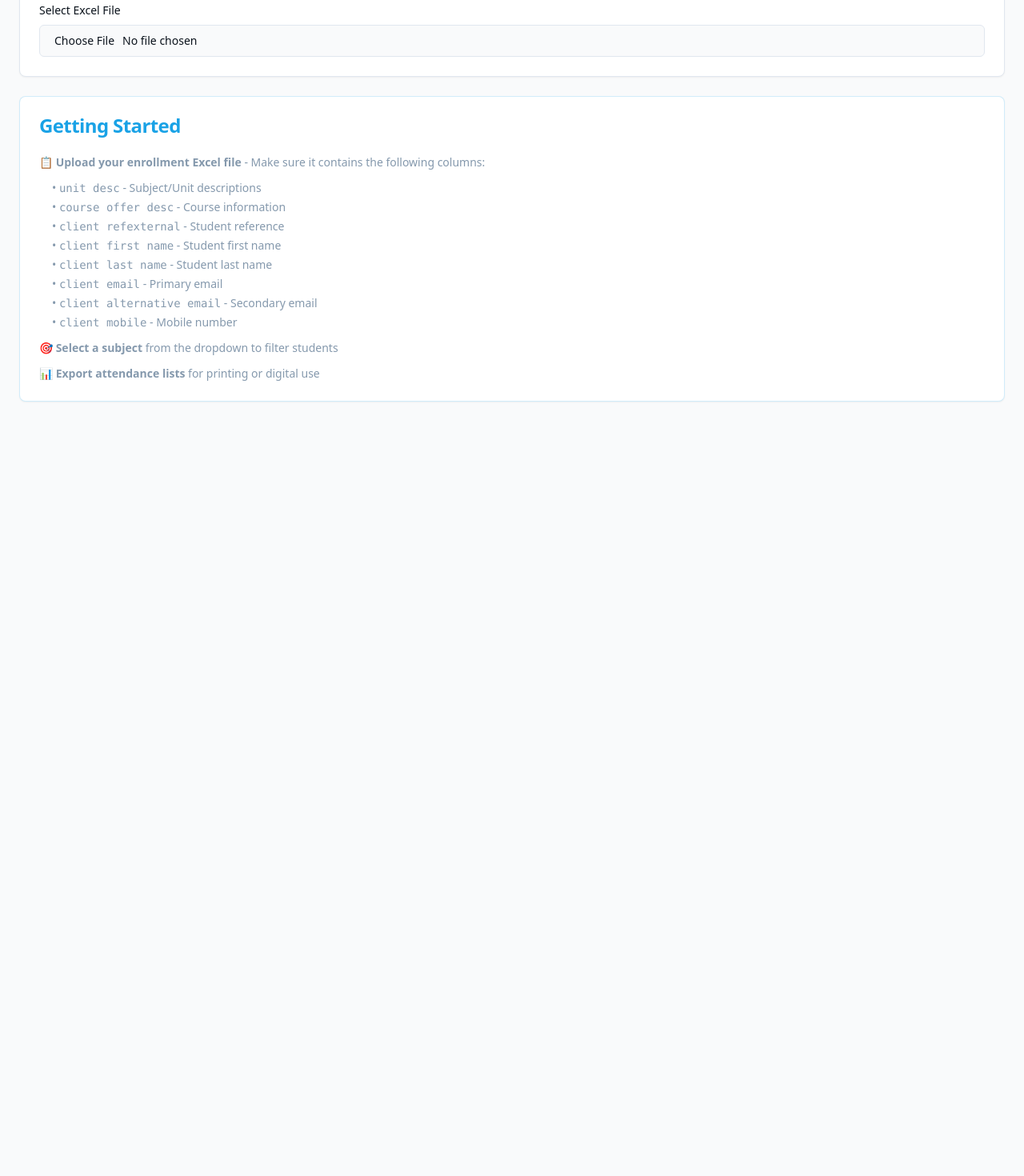
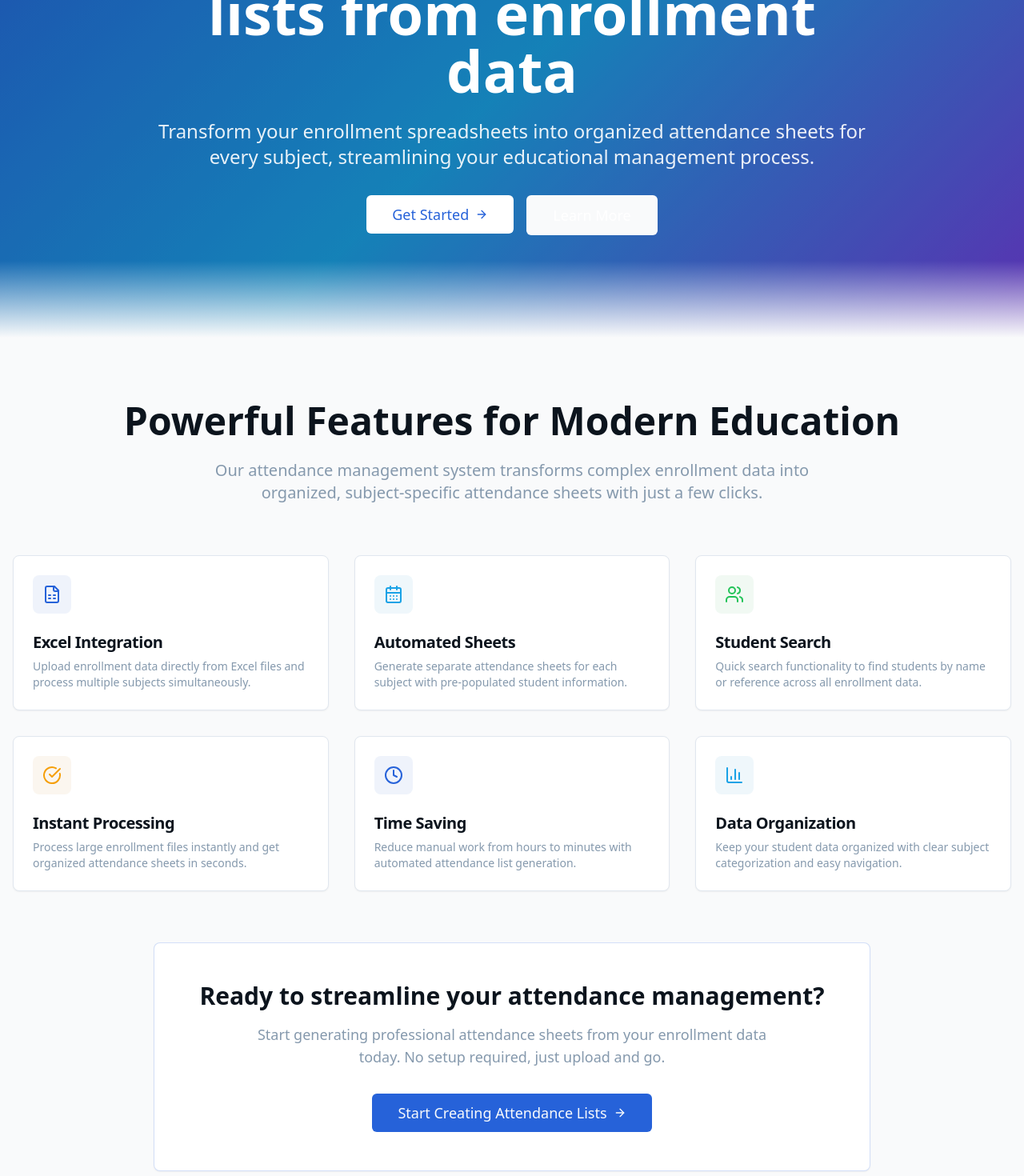
Before and after one commit to pinalcp604/attendance_list, a React (Vite) app: page / in a window 1280 px wide. Shown: the part 220-1690 px from the top of the page at 80% size. Before the commit the page ends 800 px from the top, so only its background shows below. Built offline with nearby package versions, Linux system fonts and the light colour scheme.

Commit message:
Add homepage
Create a professional-looking homepage with a catchy background and the title "Generate attendance lists from enrollment data".

```diff
--- a/src/App.tsx
+++ b/src/App.tsx
@@ -4,6 +4,7 @@ import { TooltipProvider } from "@/components/ui/tooltip";
 import { QueryClient, QueryClientProvider } from "@tanstack/react-query";
 import { BrowserRouter, Routes, Route } from "react-router-dom";
 import Index from "./pages/Index";
+import Attendance from "./pages/Attendance";
 import NotFound from "./pages/NotFound";
 
 const queryClient = new QueryClient();
@@ -16,6 +17,7 @@ const App = () => (
       <BrowserRouter>
         <Routes>
           <Route path="/" element={<Index />} />
+          <Route path="/attendance" element={<Attendance />} />
           {/* ADD ALL CUSTOM ROUTES ABOVE THE CATCH-ALL "*" ROUTE */}
           <Route path="*" element={<NotFound />} />
         </Routes>
--- a/src/index.css
+++ b/src/index.css
@@ -46,8 +46,11 @@
 
     --gradient-primary: linear-gradient(135deg, hsl(220 70% 50%), hsl(200 80% 50%));
     --gradient-soft: linear-gradient(135deg, hsl(220 60% 96%), hsl(200 60% 96%));
+    --gradient-hero: linear-gradient(135deg, hsl(220 70% 50%) 0%, hsl(200 80% 50%) 50%, hsl(260 70% 55%) 100%);
+    --gradient-overlay: linear-gradient(135deg, hsl(220 70% 50% / 0.9), hsl(200 80% 50% / 0.8));
     --shadow-soft: 0 2px 10px -2px hsl(220 70% 50% / 0.1);
     --shadow-medium: 0 8px 30px -4px hsl(220 70% 50% / 0.15);
+    --shadow-hero: 0 25px 50px -12px hsl(220 70% 50% / 0.25);
 
     --radius: 0.5rem;
 
--- /dev/null
+++ b/src/pages/Attendance.tsx
@@ -0,0 +1,7 @@
+import { AttendanceManager } from '@/components/AttendanceManager';
+
+const Attendance = () => {
+  return <AttendanceManager />;
+};
+
+export default Attendance;
--- a/src/pages/Index.tsx
+++ b/src/pages/Index.tsx
@@ -1,7 +1,159 @@
-import { AttendanceManager } from '@/components/AttendanceManager';
+import { Button } from "@/components/ui/button";
+import { Card, CardContent, CardDescription, CardHeader, CardTitle } from "@/components/ui/card";
+import { CalendarDays, FileSpreadsheet, Users, ArrowRight, CheckCircle, Clock, BarChart3 } from "lucide-react";
+import { Link } from "react-router-dom";
 
 const Index = () => {
-  return <AttendanceManager />;
+  return (
+    <div className="min-h-screen">
+      {/* Hero Section */}
+      <section className="relative overflow-hidden">
+        <div
+          className="absolute inset-0 bg-gradient-to-br from-primary via-accent to-purple-600"
+          style={{
+            background: 'var(--gradient-hero)'
+          }}
+        />
+        <div className="absolute inset-0 bg-black/20" />
+
+        <div className="relative container mx-auto px-4 py-20 lg:py-32">
+          <div className="max-w-4xl mx-auto text-center text-white">
+            <h1 className="text-4xl md:text-6xl lg:text-7xl font-bold mb-6 animate-fade-in">
+              Generate attendance lists from enrollment data
+            </h1>
+            <p className="text-xl md:text-2xl mb-8 text-white/90 animate-fade-in" style={{ animationDelay: '0.2s' }}>
+              Transform your enrollment spreadsheets into organized attendance sheets for every subject,
+              streamlining your educational management process.
+            </p>
+            <div className="flex flex-col sm:flex-row gap-4 justify-center animate-scale-in" style={{ animationDelay: '0.4s' }}>
+              <Button asChild size="lg" className="bg-white text-primary hover:bg-white/90 shadow-hero text-lg px-8 py-6">
+                <Link to="/attendance" className="flex items-center gap-2">
+                  Get Started <ArrowRight className="h-5 w-5" />
+                </Link>
+              </Button>
+              <Button asChild variant="outline" size="lg" className="border-white/30 text-white hover:bg-white/10 text-lg px-8 py-6">
+                <Link to="#features">
+                  Learn More
+                </Link>
+              </Button>
+            </div>
+          </div>
+        </div>
+
+        {/* Decorative Elements */}
+        <div className="absolute bottom-0 left-0 w-full h-24 bg-gradient-to-t from-background to-transparent" />
+      </section>
+
+      {/* Features Section */}
+      <section id="features" className="py-20 bg-background">
+        <div className="container mx-auto px-4">
+          <div className="text-center mb-16">
+            <h2 className="text-3xl md:text-5xl font-bold mb-6 text-foreground">
+              Powerful Features for Modern Education
+            </h2>
+            <p className="text-xl text-muted-foreground max-w-3xl mx-auto">
+              Our attendance management system transforms complex enrollment data into organized,
+              subject-specific attendance sheets with just a few clicks.
+            </p>
+          </div>
+
+          <div className="grid md:grid-cols-2 lg:grid-cols-3 gap-8 mb-16">
+            <Card className="shadow-soft hover:shadow-medium transition-all duration-300 animate-fade-in border-border">
+              <CardHeader>
+                <div className="w-12 h-12 rounded-lg bg-primary-soft flex items-center justify-center mb-4">
+                  <FileSpreadsheet className="h-6 w-6 text-primary" />
+                </div>
+                <CardTitle className="text-xl">Excel Integration</CardTitle>
+                <CardDescription>
+                  Upload enrollment data directly from Excel files and process multiple subjects simultaneously.
+                </CardDescription>
+              </CardHeader>
+            </Card>
+
+            <Card className="shadow-soft hover:shadow-medium transition-all duration-300 animate-fade-in border-border" style={{ animationDelay: '0.1s' }}>
+              <CardHeader>
+                <div className="w-12 h-12 rounded-lg bg-accent-soft flex items-center justify-center mb-4">
+                  <CalendarDays className="h-6 w-6 text-accent" />
+                </div>
+                <CardTitle className="text-xl">Automated Sheets</CardTitle>
+                <CardDescription>
+                  Generate separate attendance sheets for each subject with pre-populated student information.
+                </CardDescription>
+              </CardHeader>
+            </Card>
+
+            <Card className="shadow-soft hover:shadow-medium transition-all duration-300 animate-fade-in border-border" style={{ animationDelay: '0.2s' }}>
+              <CardHeader>
+                <div className="w-12 h-12 rounded-lg bg-success-soft flex items-center justify-center mb-4">
+                  <Users className="h-6 w-6 text-success" />
+                </div>
+                <CardTitle className="text-xl">Student Search</CardTitle>
+                <CardDescription>
+                  Quick search functionality to find students by name or reference across all enrollment data.
+                </CardDescription>
+              </CardHeader>
+            </Card>
+
+            <Card className="shadow-soft hover:shadow-medium transition-all duration-300 animate-fade-in border-border" style={{ animationDelay: '0.3s' }}>
+              <CardHeader>
+                <div className="w-12 h-12 rounded-lg bg-warning-soft flex items-center justify-center mb-4">
+                  <CheckCircle className="h-6 w-6 text-warning" />
+                </div>
+                <CardTitle className="text-xl">Instant Processing</CardTitle>
+                <CardDescription>
+                  Process large enrollment files instantly and get organized attendance sheets in seconds.
+                </CardDescription>
+              </CardHeader>
+            </Card>
+
+            <Card className="shadow-soft hover:shadow-medium transition-all duration-300 animate-fade-in border-border" style={{ animationDelay: '0.4s' }}>
+              <CardHeader>
+                <div className="w-12 h-12 rounded-lg bg-primary-soft flex items-center justify-center mb-4">
+                  <Clock className="h-6 w-6 text-primary" />
+                </div>
+                <CardTitle className="text-xl">Time Saving</CardTitle>
+                <CardDescription>
+                  Reduce manual work from hours to minutes with automated attendance list generation.
+                </CardDescription>
+              </CardHeader>
+            </Card>
+
+            <Card className="shadow-soft hover:shadow-medium transition-all duration-300 animate-fade-in border-border" style={{ animationDelay: '0.5s' }}>
+              <CardHeader>
+                <div className="w-12 h-12 rounded-lg bg-accent-soft flex items-center justify-center mb-4">
+                  <BarChart3 className="h-6 w-6 text-accent" />
+                </div>
+                <CardTitle className="text-xl">Data Organization</CardTitle>
+                <CardDescription>
+                  Keep your student data organized with clear subject categorization and easy navigation.
+                </CardDescription>
+              </CardHeader>
+            </Card>
+          </div>
+
+          {/* Call to Action */}
+          <div className="text-center">
+            <Card className="max-w-4xl mx-auto shadow-medium border-primary/20">
+              <CardContent className="p-12">
+                <h3 className="text-2xl md:text-3xl font-bold mb-4 text-foreground">
+                  Ready to streamline your attendance management?
+                </h3>
+                <p className="text-lg text-muted-foreground mb-8 max-w-2xl mx-auto">
+                  Start generating professional attendance sheets from your enrollment data today.
+                  No setup required, just upload and go.
+                </p>
+                <Button asChild size="lg" className="shadow-soft text-lg px-8 py-6">
+                  <Link to="/attendance" className="flex items-center gap-2">
+                    Start Creating Attendance Lists <ArrowRight className="h-5 w-5" />
+                  </Link>
+                </Button>
+              </CardContent>
+            </Card>
+          </div>
+        </div>
+      </section>
+    </div>
+  );
 };
 
 export default Index;
--- a/tailwind.config.ts
+++ b/tailwind.config.ts
@@ -96,11 +96,38 @@ export default {
 					to: {
 						height: '0'
 					}
+				},
+				'fade-in': {
+					'0%': {
+						opacity: '0',
+						transform: 'translateY(10px)'
+					},
+					'100%': {
+						opacity: '1',
+						transform: 'translateY(0)'
+					}
+				},
+				'scale-in': {
+					'0%': {
+						transform: 'scale(0.95)',
+						opacity: '0'
+					},
+					'100%': {
+						transform: 'scale(1)',
+						opacity: '1'
+					}
+				},
+				'slide-in-right': {
+					'0%': { transform: 'translateX(100%)' },
+					'100%': { transform: 'translateX(0)' }
 				}
 			},
 			animation: {
 				'accordion-down': 'accordion-down 0.2s ease-out',
-				'accordion-up': 'accordion-up 0.2s ease-out'
+				'accordion-up': 'accordion-up 0.2s ease-out',
+				'fade-in': 'fade-in 0.3s ease-out',
+				'scale-in': 'scale-in 0.2s ease-out',
+				'slide-in-right': 'slide-in-right 0.3s ease-out'
 			}
 		}
 	},
```
